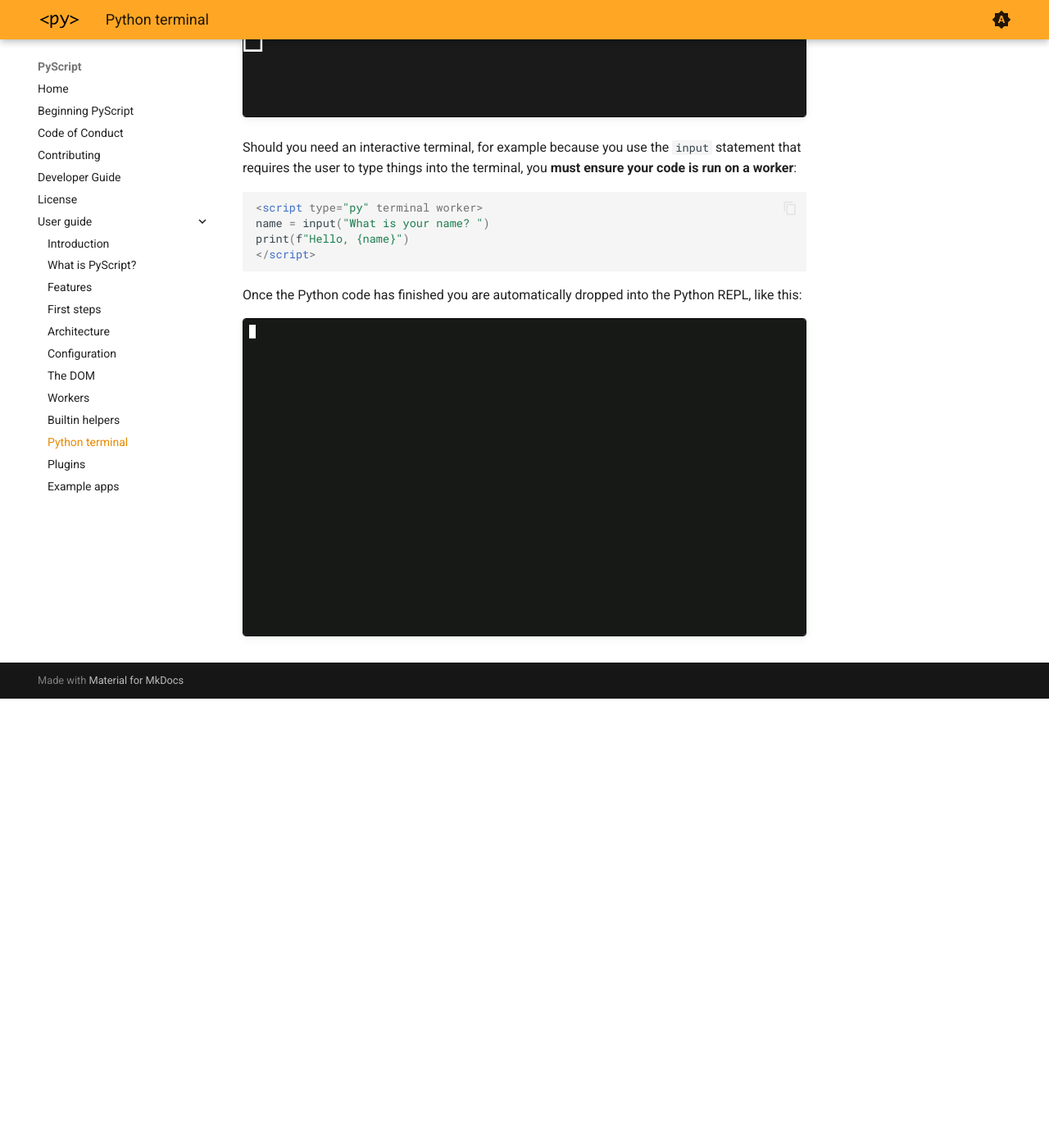
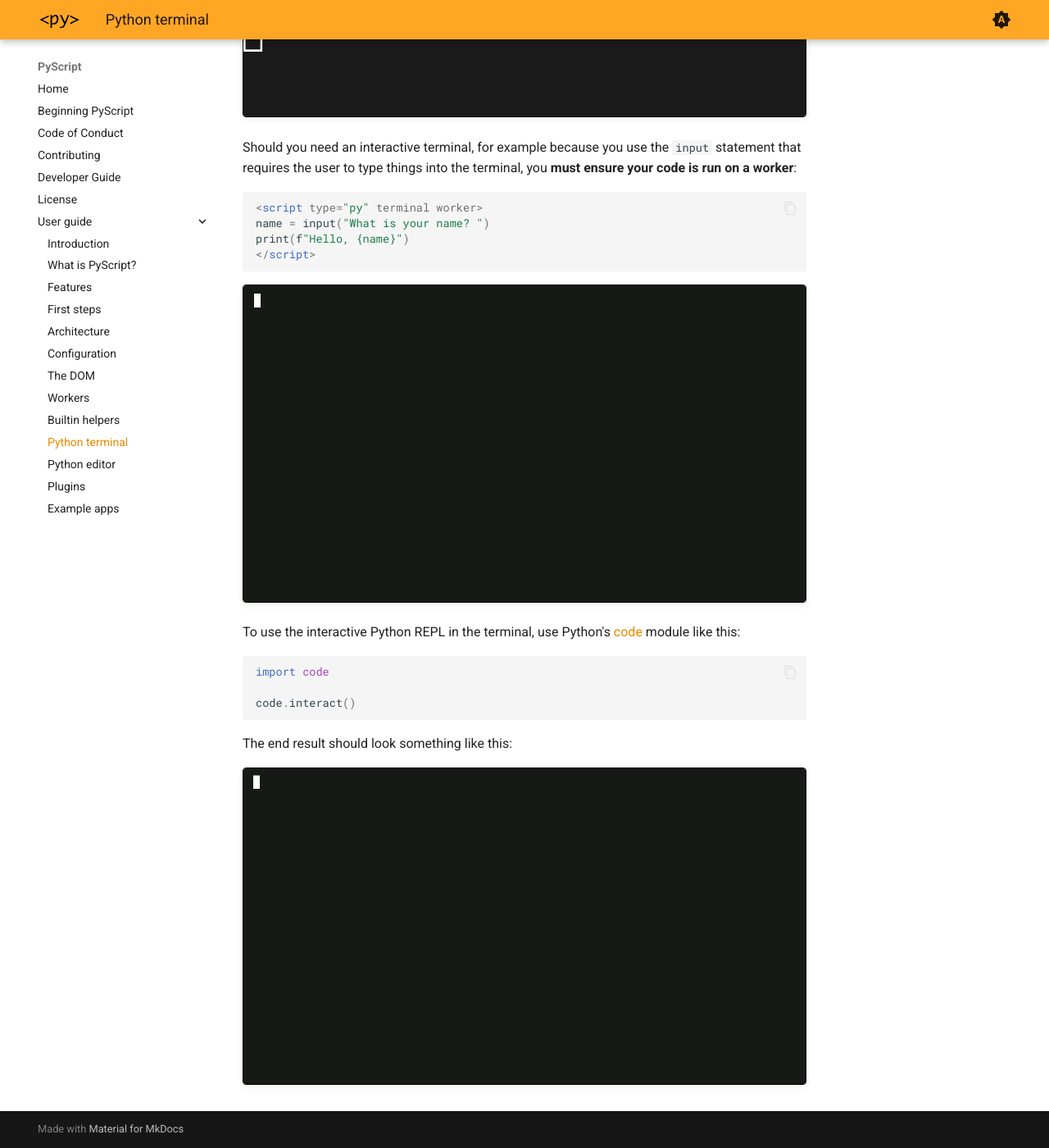
Before and after one commit to pyscript/docs, an MkDocs documentation site: the page built from docs/user-guide/terminal.md, in a window 1280 px wide and 1400 px high, scrolled down 1129 px. Shown: the whole window at 82% size. Built offline with MkDocs 1.6.1 and Material for MkDocs 9.7.7, drawn with Linux system fonts in a browser that asks for light colours; the version menu is left out; before the commit the page ends 1981 px from its top, so only the background shows below that.

Commit message:
Update terminal docs, add Python editor plugin docs.

````diff
--- a/docs/user-guide/terminal.md
+++ b/docs/user-guide/terminal.md
@@ -45,8 +45,17 @@ name = input("What is your name? ")
 print(f"Hello, {name}")
 </script>
 ```
+<img src="../../assets/images/pyterm2.gif" style="border: 1px solid black; border-radius: 0.2rem; box-shadow: var(--md-shadow-z1);"/>
 
-Once the Python code has finished you are automatically dropped into the
-Python REPL, like this:
+To use the interactive Python REPL in the terminal, use Python's
+[code](https://docs.python.org/3/library/code.html) module like this:
 
-<img src="../../assets/images/pyterm2.gif" style="border: 1px solid black; border-radius: 0.2rem; box-shadow: var(--md-shadow-z1);"/>
+```python
+import code
+
+code.interact()
+```
+
+The end result should look something like this:
+
+<img src="../../assets/images/pyterm3.gif" style="border: 1px solid black; border-radius: 0.2rem; box-shadow: var(--md-shadow-z1);"/>
--- a/mkdocs.yml
+++ b/mkdocs.yml
@@ -75,5 +75,6 @@ nav:
     - Workers: user-guide/workers.md
     - Builtin helpers: user-guide/builtins.md
     - Python terminal: user-guide/terminal.md
+    - Python editor: user-guide/editor.md
     - Plugins: user-guide/plugins.md
     - Example apps: user-guide/examples.md
````
Also changed, not shown: docs/user-guide/editor.md (added, +73 -0 lines), docs/assets/images/pyeditor1.gif (added), docs/assets/images/pyterm2.gif, docs/assets/images/pyterm3.gif (added).
